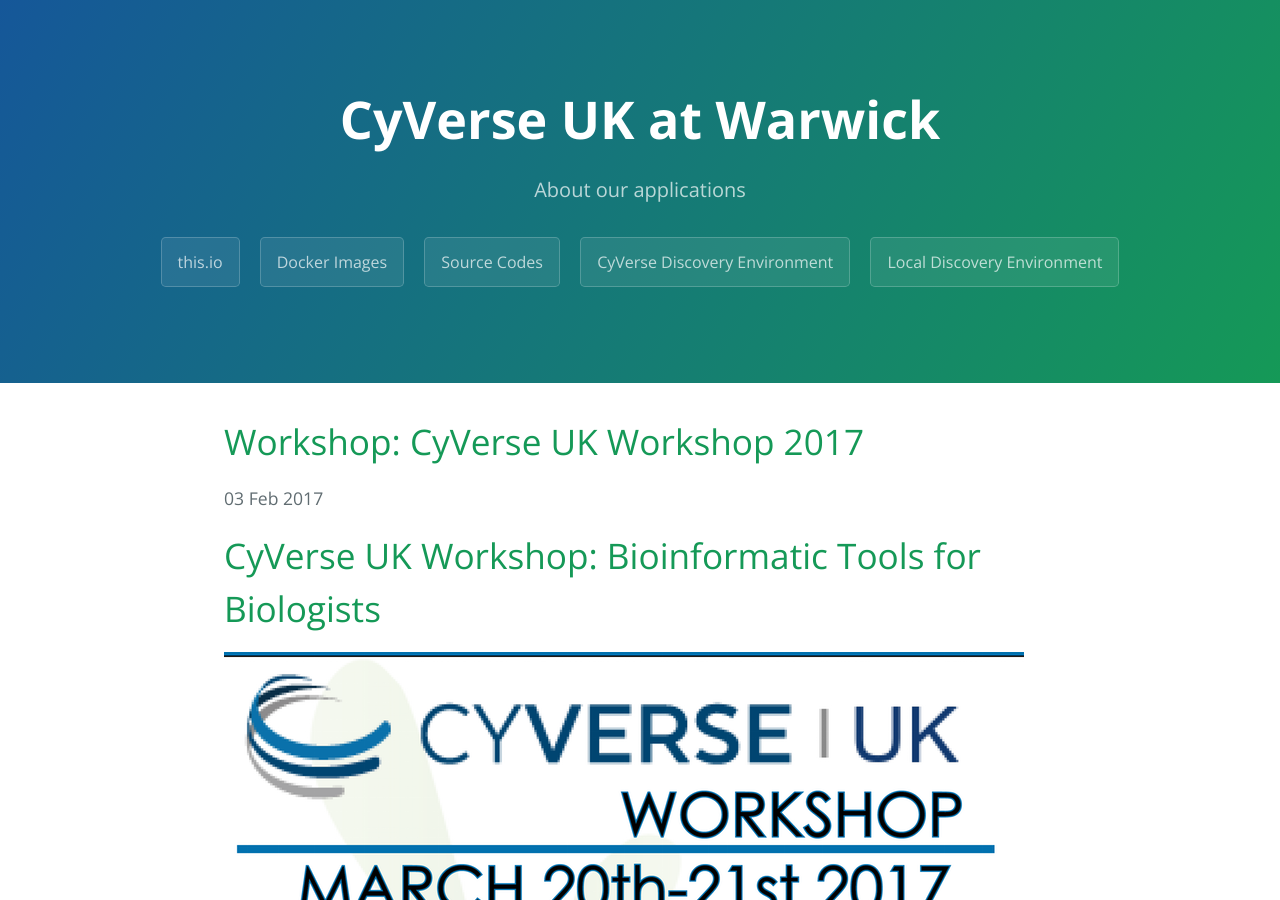
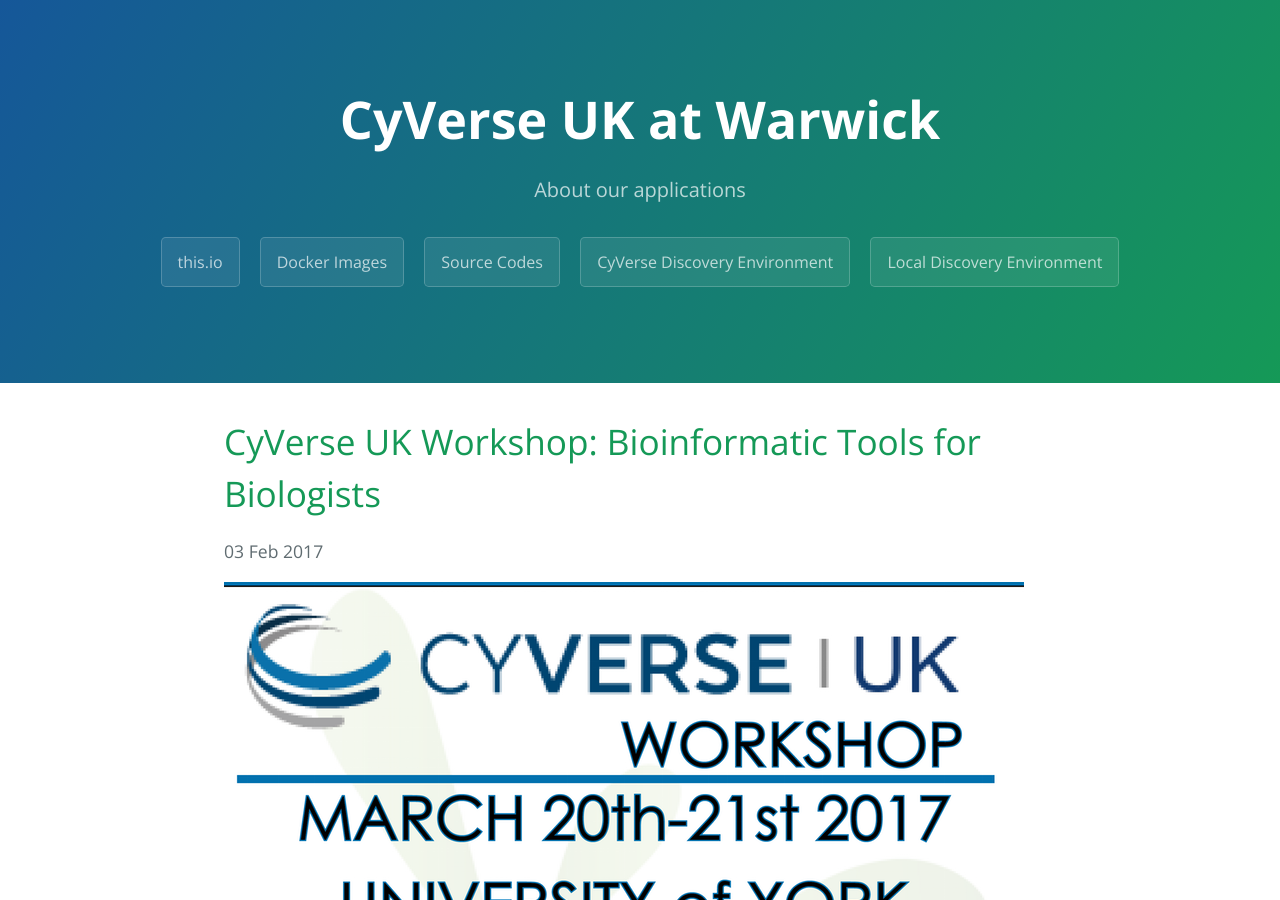
Before and after one commit to cyversewarwick/cyversewarwick.github.io, a Jekyll site: the page built from _posts/2017-02-03-cyverseuk-workshop-2017.md, in a window 1280 px wide and 900 px high. Built offline with Jekyll 4.4.1, drawn with Linux system fonts in a browser that asks for light colours.

Commit message:
Update 2017-02-03-cyverseuk-workshop-2017.md

```diff
--- a/_posts/2017-02-03-cyverseuk-workshop-2017.md
+++ b/_posts/2017-02-03-cyverseuk-workshop-2017.md
@@ -1,12 +1,10 @@
 ---
 layout: post
-title: "Workshop: CyVerse UK Workshop 2017"
+title: "CyVerse UK Workshop: Bioinformatic Tools for Biologists"
 date: 2017-2-03
 ---
 
-# CyVerse UK Workshop: Bioinformatic Tools for Biologists
-
-![Expression Data Analysis Pipeline](https://cyversewarwick.github.io/images/Workshop_2017.png)
+![CyVerse UK Workshop 2017](https://cyversewarwick.github.io/images/Workshop_2017.png)
 
 
 This meeting is focused on researchers who are either toward the beginning of their studies or have moved onto a new subject area. We will provide a hands-on sessions that will describe the use of software tools that can interrogate RNAseq, imaging, gene expression or GWAS data. Previous CyVerse users will provide real-life examples of how the software has been successfully used. This is the **Learner Track**
```
